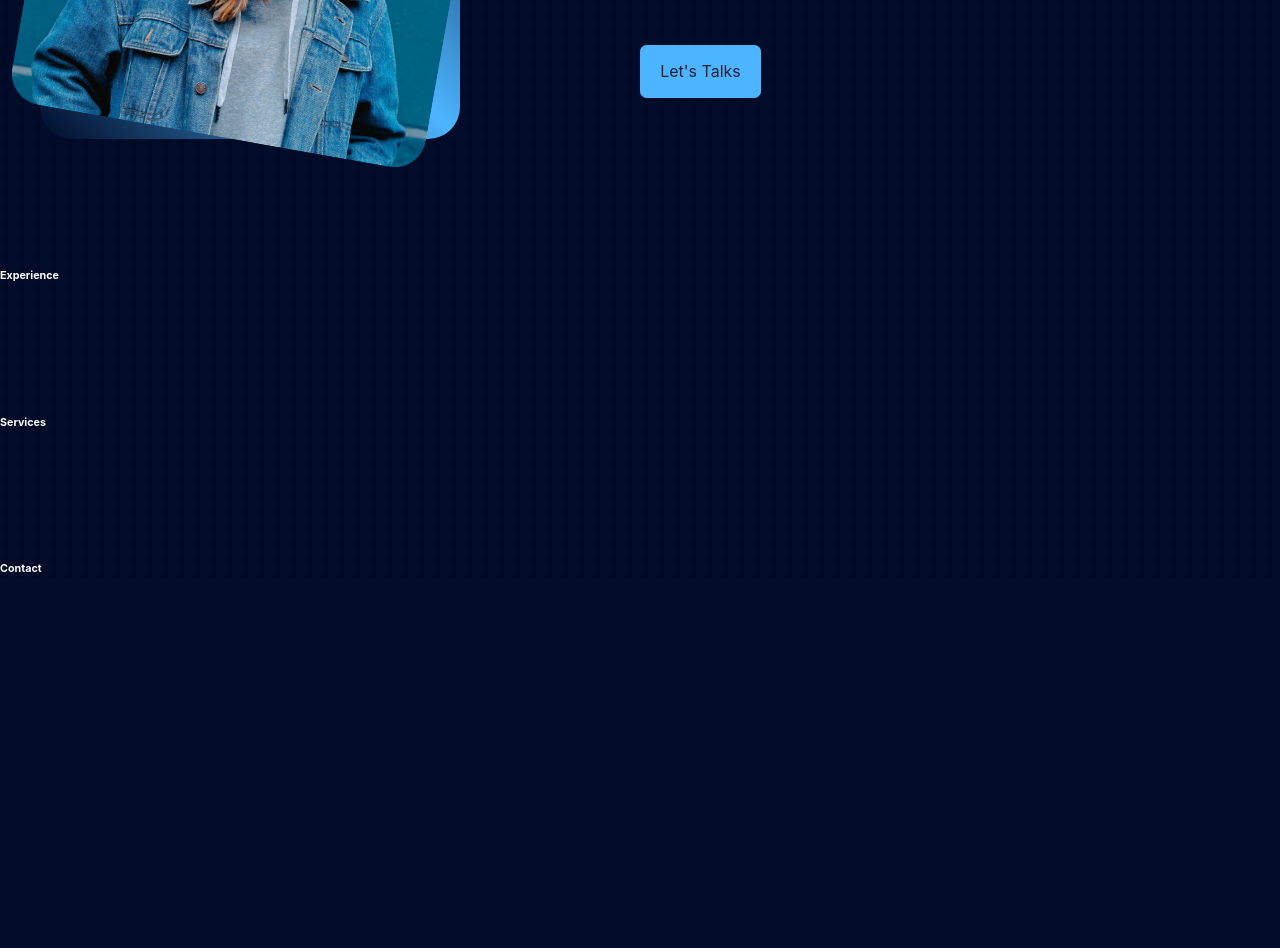
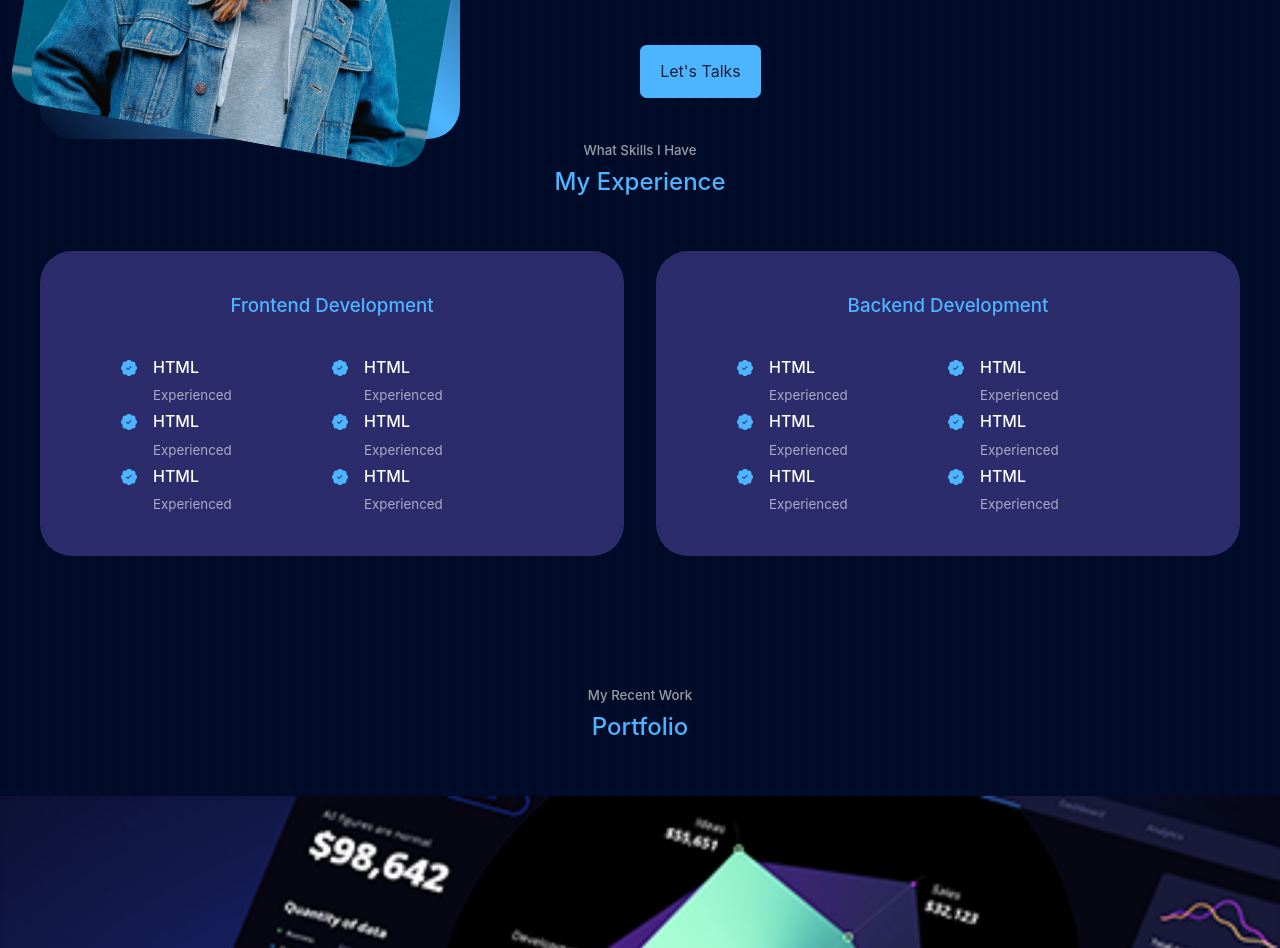
Before and after one commit to mahmudulhasan01/Mahmudul-Hasan-Portfolio-Website, a React (Create React App) app: page / in a window 1280 px wide. Shown: the part 1320-2268 px from the top of the page. Before the commit the page ends 1898 px from the top, so only its background shows below. Built offline with nearby package versions, Linux system fonts and the light colour scheme.

Commit message:
complete aboute me section

```diff
--- a/src/Components/Home/About/about.css
+++ b/src/Components/Home/About/about.css
@@ -81,11 +81,19 @@
 @media screen and (max-width: 1024px){
     #about{
         display: block;
-        max-width: 80%;
+        max-width: 500px;
         margin: 0 auto !important;
         margin-top: 3rem !important;
-        margin-left: 8.5rem !important;
+        /* margin-left: 8.5rem !important; */
     }
+
+
+    /*
+    height: 68vh;
+    padding-top: 3rem;
+    overflow: hidden;
+     */
+
    .about_container{
     grid-template-columns: 1fr;
     gap: 0;
@@ -102,12 +110,19 @@
 
 /* ============= Media Queries (small devices) ============= */
      @media screen and (max-width: 600px){
-        /* #about{
-            display: block;
-            width: 95% !important;
-            margin: 0 auto !important;
-            margin-top: 4rem !important;
-             margin-left: 90px;
-        } */
+        .about me {
+            width: 65%;
+            margin: 0 auto 3rem;
+        }
+            .about_cards {
+            grid-template-columns: 1fr 1fr;
+            gap: lrem;
+        }
+            about_content {
+                text-align: center;
+            }
+            .about_content p {
+            margin: 1.5rem ;
+        }
 
      }
--- a/src/Components/Home/Experience/Experience.js
+++ b/src/Components/Home/Experience/Experience.js
@@ -1,9 +1,109 @@
 import React from "react";
+import "./experience.css";
+import { BsPatchCheckFill } from "react-icons/bs";
 
 const Experience = () => {
   return (
     <section id="experience">
-      <h6>Experience</h6>
+      <h5>What Skills I Have</h5>
+      <h2>My Experience</h2>
+      <div className="container experience_container">
+        <div className="experience frontend">
+          <h3>Frontend Development</h3>
+          <div className="experience_content">
+            <article className="experience_details">
+              <BsPatchCheckFill className="experience_details_icon" />
+              <div>
+                <h4>HTML</h4>
+                <small className="text-light">Experienced</small>
+              </div>
+            </article>
+            <article className="experience_details">
+              <BsPatchCheckFill className="experience_details_icon" />
+              <div>
+                <h4>HTML</h4>
+                <small className="text-light">Experienced</small>
+              </div>
+            </article>
+            <article className="experience_details">
+              <BsPatchCheckFill className="experience_details_icon" />
+              <div>
+                <h4>HTML</h4>
+                <small className="text-light">Experienced</small>
+              </div>
+            </article>
+            <article className="experience_details">
+              <BsPatchCheckFill className="experience_details_icon" />
+              <div>
+                <h4>HTML</h4>
+                <small className="text-light">Experienced</small>
+              </div>
+            </article>
+            <article className="experience_details">
+              <BsPatchCheckFill className="experience_details_icon" />
+              <div>
+                <h4>HTML</h4>
+                <small className="text-light">Experienced</small>
+              </div>
+            </article>
+            <article className="experience_details">
+              <BsPatchCheckFill className="experience_details_icon" />
+              <div>
+                <h4>HTML</h4>
+                <small className="text-light">Experienced</small>
+              </div>
+            </article>
+          </div>
+        </div>
+
+        <div className="experience_backend">
+          <h3>Backend Development</h3>
+          <div className="experience_content">
+            <article className="experience_details">
+              <BsPatchCheckFill className="experience_details_icon" />
+              <div>
+                <h4>HTML</h4>
+                <small className="text-light">Experienced</small>
+              </div>
+            </article>
+            <article className="experience_details">
+              <BsPatchCheckFill className="experience_details_icon" />
+              <div>
+                <h4>HTML</h4>
+                <small className="text-light">Experienced</small>
+              </div>
+            </article>
+            <article className="experience_details">
+              <BsPatchCheckFill className="experience_details_icon" />
+              <div>
+                <h4>HTML</h4>
+                <small className="text-light">Experienced</small>
+              </div>
+            </article>
+            <article className="experience_details">
+              <BsPatchCheckFill className="experience_details_icon" />
+              <div>
+                <h4>HTML</h4>
+                <small className="text-light">Experienced</small>
+              </div>
+            </article>
+            <article className="experience_details">
+              <BsPatchCheckFill className="experience_details_icon" />
+              <div>
+                <h4>HTML</h4>
+                <small className="text-light">Experienced</small>
+              </div>
+            </article>
+            <article className="experience_details">
+              <BsPatchCheckFill className="experience_details_icon" />
+              <div>
+                <h4>HTML</h4>
+                <small className="text-light">Experienced</small>
+              </div>
+            </article>
+          </div>
+        </div>
+      </div>
     </section>
   );
 };
--- a/src/Components/Home/Experience/experience.css
+++ b/src/Components/Home/Experience/experience.css
@@ -0,0 +1,76 @@
+#experience{
+    max-width: 1200px;
+    margin: 0 auto;
+}
+.experience_container{
+    display: grid;
+    grid-template-columns: 1fr 1fr;
+    gap: 2rem;
+}
+
+.experience_container > div {
+    background: var(--color-bg-variant);
+    padding: 2.4rem 5rem;
+    border-radius: 2rem;
+    border: 1px solid transparent;
+}
+
+.experience_container >div:hover {
+    background: transparent;
+    border-color: var(--color-primary-variant);
+    cursor: default;
+}
+
+.experience_container > div h3 {
+    text-align: center;
+    margin-bottom: 2rem;
+    color: var(--color-primary);
+}
+
+.experience_content {
+    display: grid;
+    grid-template-columns: 1fr 1fr;
+    grid-row: 2rem;
+}
+
+.experience_details{
+    display: flex;
+    gap: 1rem;
+}
+
+.experience_details_icon{
+    margin-top: 6px;
+    color: var(--color-primary);
+}
+
+/* ============= Media Queries (medium devices) ============= */
+@media screen and (max-width: 1024px){
+
+    #experience{
+        max-width: 800px;
+        margin: 0 auto;
+    }
+            .experience_container{
+                grid-template-columns: 1fr;
+            }
+            .experience_container > div {
+                width: 80%;
+                padding: 2rem;
+                margin: 0 auto;
+            }
+            .experience_content{
+                padding: 1rem;
+            }
+        }
+
+        /* ============= Media Queries (small devices) ============= */
+        @media screen and (max-width: 600px){
+
+            .experience_container {
+                gap: 1rem;
+            }
+            .experience_container > div {
+                width: 100%;
+                padding: 2rem 1rem;
+            }
+        }
--- a/src/Components/Home/Header/header.css
+++ b/src/Components/Home/Header/header.css
@@ -63,9 +63,13 @@
 
 /* ============= Media Queries (medium devices) ============= */
 @media screen and (max-width: 1024px){
-   header {
+
+header {
+    max-width: 800px;
+    margin: 0 auto !important;
     height: 68vh;
-    margin-left: 90px;
+    padding-top: 3rem;
+    overflow: hidden;
 }
     }
 
@@ -77,7 +81,6 @@
         header{
             height: 100vh;
             margin: 0 auto !important;
-            /* margin-left: 6rem !important; */
         }
 
         .header_socials, .scroll-down{
--- a/src/Components/Home/Services/Services.js
+++ b/src/Components/Home/Services/Services.js
@@ -1,9 +1,128 @@
 import React from "react";
+// import { pic } from "../../../assets/portfolio1.jpg";
+import pic from "../../../assets/portfolio5.png";
 
 const Services = () => {
   return (
     <section id="services">
-      <h6>Services</h6>
+      <h5>My Recent Work</h5>
+      <h2>Portfolio</h2>
+      <div className="container portfolio_container">
+        <article className="portfolio_item">
+          <div className="portfolio_item-image">
+            <img src={pic} alt="" />
+          </div>
+
+          <h3>This is a portfolio item title</h3>
+
+          <a href="https://github.com" className="btn" target="_blank">
+            {" "}
+            Github{" "}
+          </a>
+          <a
+            href="https://github.com"
+            className="btn btn-primary"
+            target="_blank"
+          >
+            Live Demo
+          </a>
+        </article>
+        <article className="portfolio_item">
+          <div className="portfolio_item-image">
+            <img src={pic} alt="" />
+          </div>
+
+          <h3>This is a portfolio item title</h3>
+
+          <a href="https://github.com" className="btn" target="_blank">
+            {" "}
+            Github{" "}
+          </a>
+          <a
+            href="https://github.com"
+            className="btn btn-primary"
+            target="_blank"
+          >
+            Live Demo
+          </a>
+        </article>
+        <article className="portfolio_item">
+          <div className="portfolio_item-image">
+            <img src={pic} alt="" />
+          </div>
+
+          <h3>This is a portfolio item title</h3>
+
+          <a href="https://github.com" className="btn" target="_blank">
+            {" "}
+            Github{" "}
+          </a>
+          <a
+            href="https://github.com"
+            className="btn btn-primary"
+            target="_blank"
+          >
+            Live Demo
+          </a>
+        </article>
+        <article className="portfolio_item">
+          <div className="portfolio_item-image">
+            <img src={pic} alt="" />
+          </div>
+
+          <h3>This is a portfolio item title</h3>
+
+          <a href="https://github.com" className="btn" target="_blank">
+            {" "}
+            Github{" "}
+          </a>
+          <a
+            href="https://github.com"
+            className="btn btn-primary"
+            target="_blank"
+          >
+            Live Demo
+          </a>
+        </article>
+        <article className="portfolio_item">
+          <div className="portfolio_item-image">
+            <img src={pic} alt="" />
+          </div>
+
+          <h3>This is a portfolio item title</h3>
+
+          <a href="https://github.com" className="btn" target="_blank">
+            {" "}
+            Github{" "}
+          </a>
+          <a
+            href="https://github.com"
+            className="btn btn-primary"
+            target="_blank"
+          >
+            Live Demo
+          </a>
+        </article>
+        <article className="portfolio_item">
+          <div className="portfolio_item-image">
+            <img src={pic} alt="" />
+          </div>
+
+          <h3>This is a portfolio item title</h3>
+
+          <a href="https://github.com" className="btn" target="_blank">
+            {" "}
+            Github{" "}
+          </a>
+          <a
+            href="https://github.com"
+            className="btn btn-primary"
+            target="_blank"
+          >
+            Live Demo
+          </a>
+        </article>
+      </div>
     </section>
   );
 };
```
